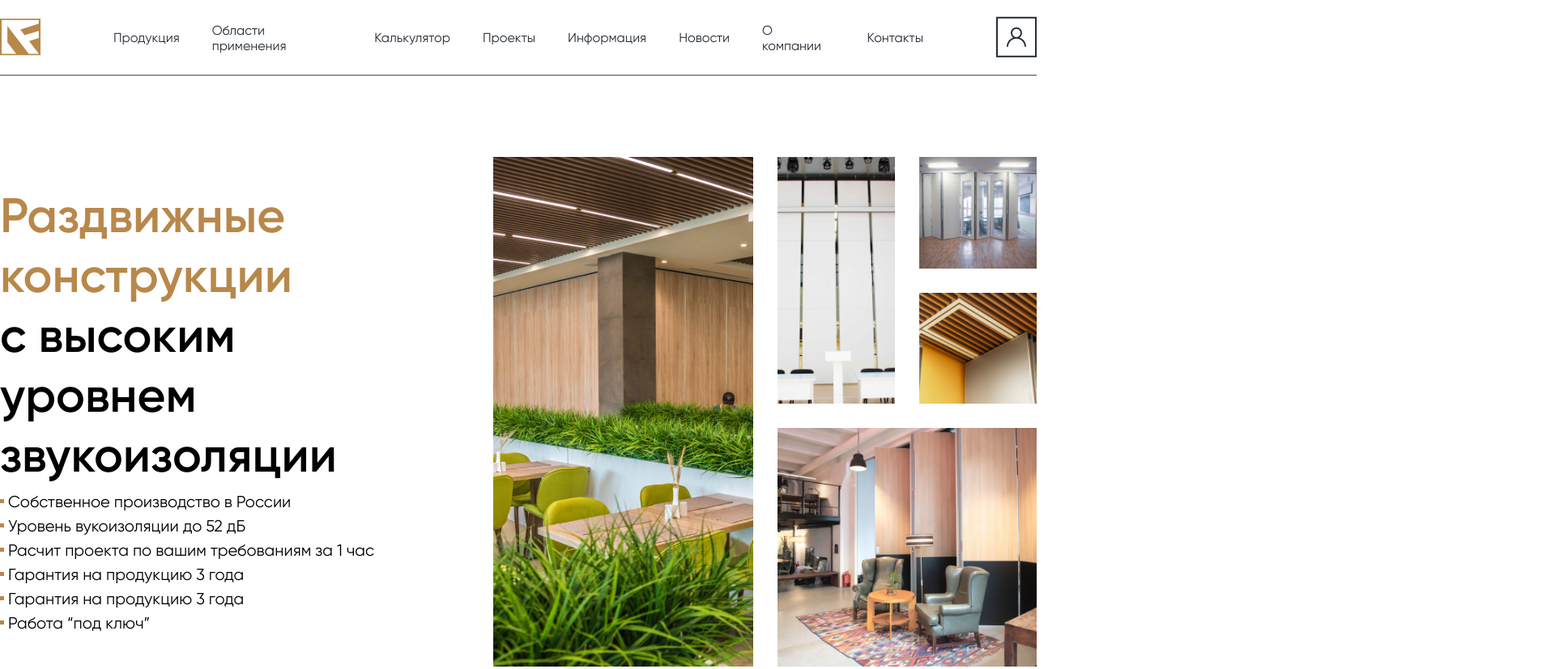
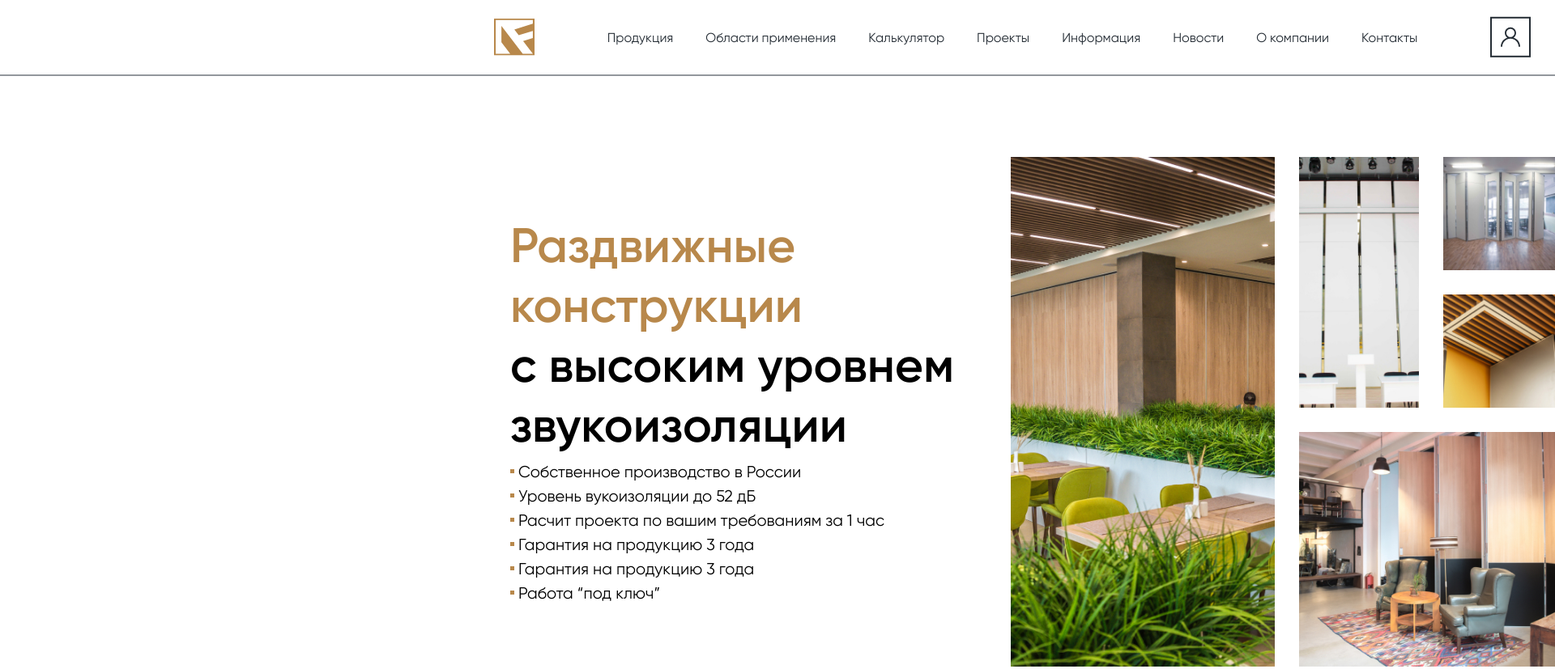
Before and after one commit to sultonakobirov/MEGABRAINS, a plain HTML site: page index.html in a window 1280 px wide. Shown: the top 827 px of the page at 81% size, 1920 px wide, since content can reach past the window. Drawn offline with Linux system fonts and the light colour scheme.

Commit message:
dug media

```diff
--- a/scss/style.scss
+++ b/scss/style.scss
@@ -171,6 +171,14 @@
     transform: rotate(180deg);
 }
 
+@media (max-width: 2560px){
+    .head{
+        width: 2560px;
+    }
+    .bigbox{
+        width: 2560px;
+    }
+}
 
 @media (max-width: 1440px) {
 
```
Also changed, not shown: index.html (+0 -1 lines), scss/style.css, 1 other file.
